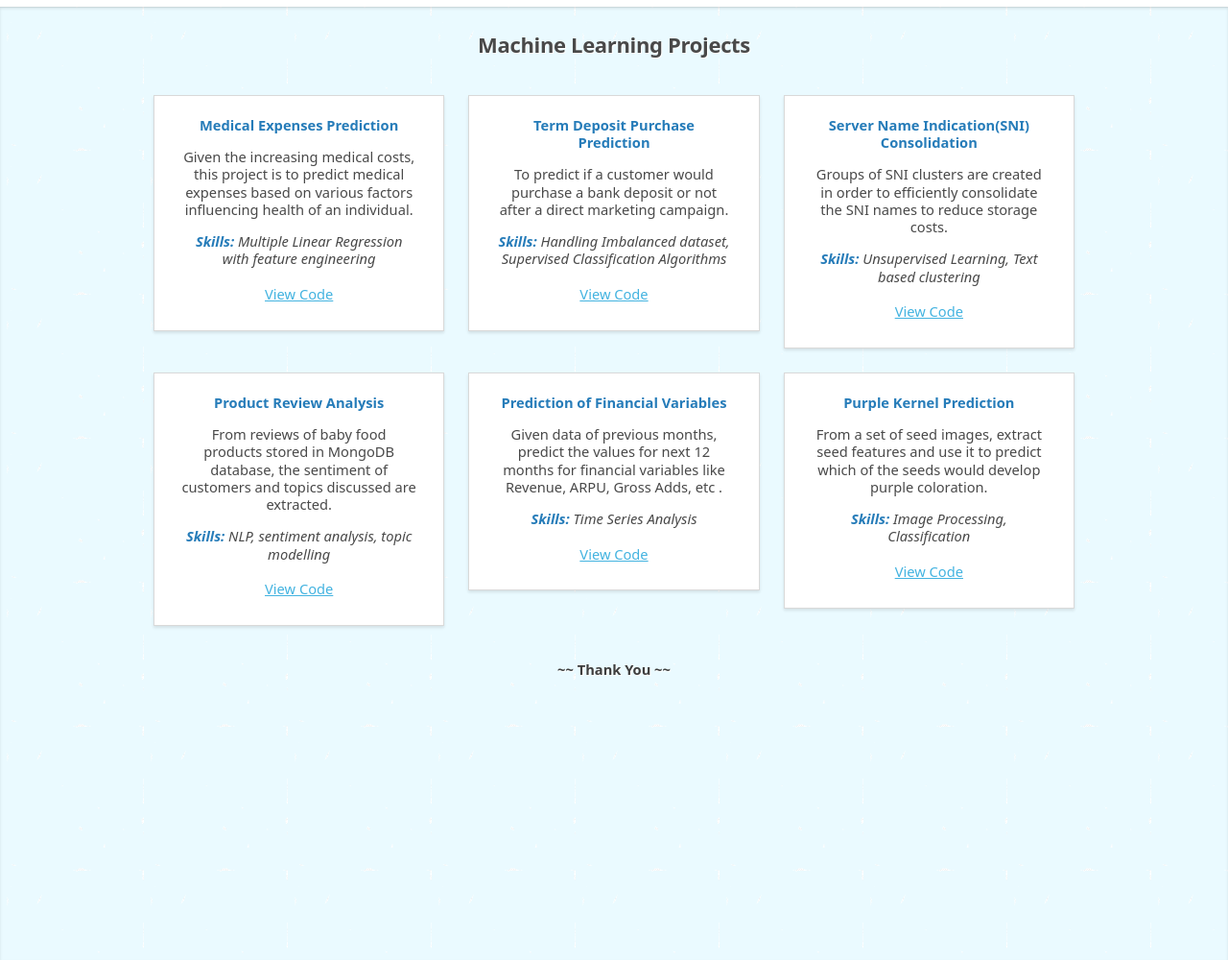
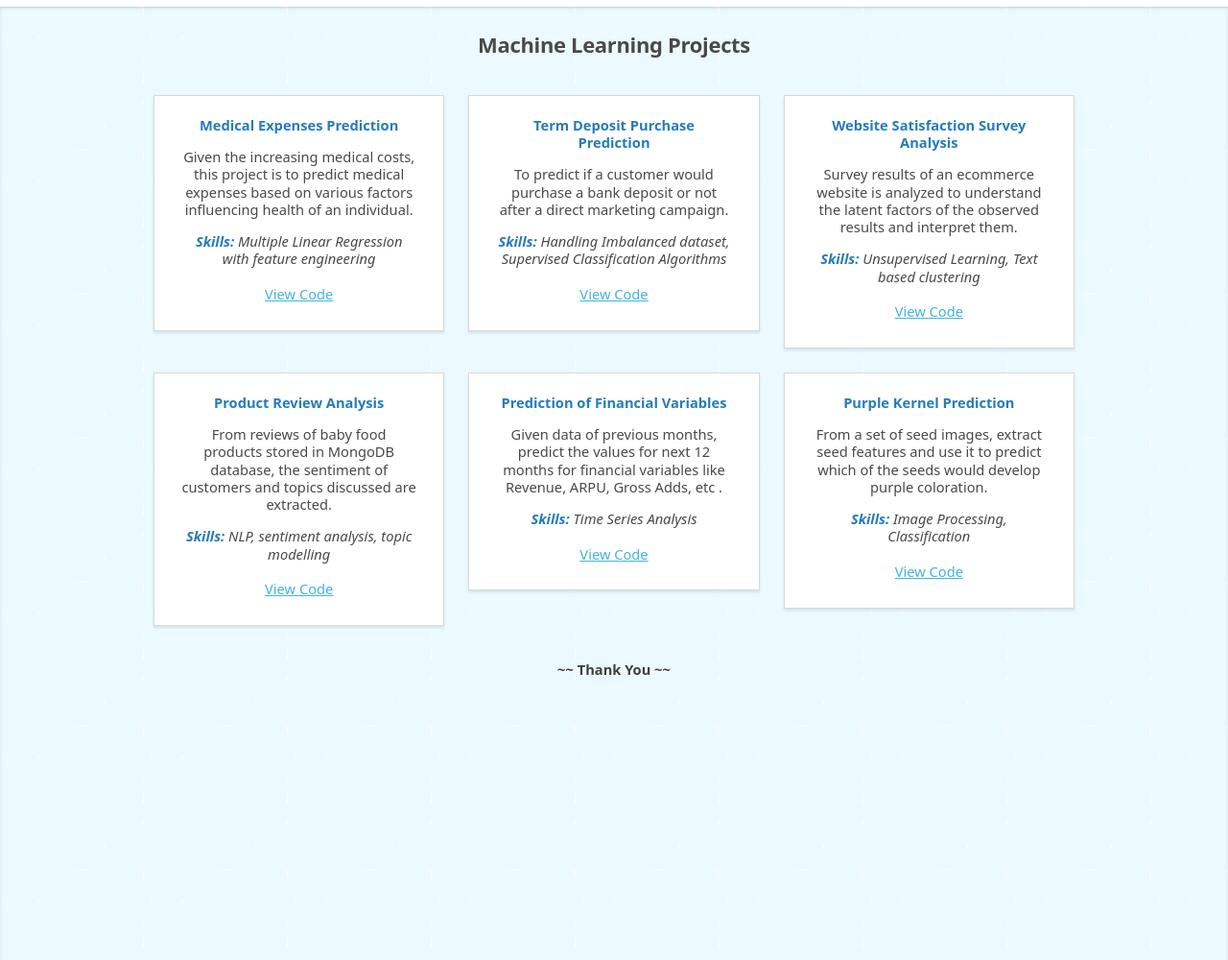
Before and after one commit to bhu74/bhu74.github.io, a Jekyll site: the page ml.html, which Jekyll copies as it is, in a window 1280 px wide. Shown: the whole page at 96% size. Built offline with Jekyll 4.4.1, drawn with Linux system fonts in a browser that asks for light colours.

Commit message:
Update ml.html

```diff
--- a/ml.html
+++ b/ml.html
@@ -36,12 +36,12 @@
 
 			    <div class="col-4 col-6-medium col-12-small">
 				<section class="box style1">
-				    <h4>Server Name Indication(SNI) Consolidation</h4>
-				    <p>Groups of SNI clusters are created in order to efficiently consolidate the SNI names to reduce storage costs.</p>
+				    <h4> Website Satisfaction Survey Analysis </h4>
+				    <p>Survey results of an ecommerce website is analyzed to understand the latent factors of the observed results and interpret them.</p>
 				    <span style="font-size:12; color: #267CB9; font-weight:bold; font-style:italic"> Skills: </span>
 				    <i> Unsupervised Learning, Text based clustering  </i>
 				    <br></br>
-				    <a href="#">View Code</a>
+				    <a href="Website Satisfaction Survey Analysis.html">View Code</a>
 				</section>
 			    </div>
 
```
